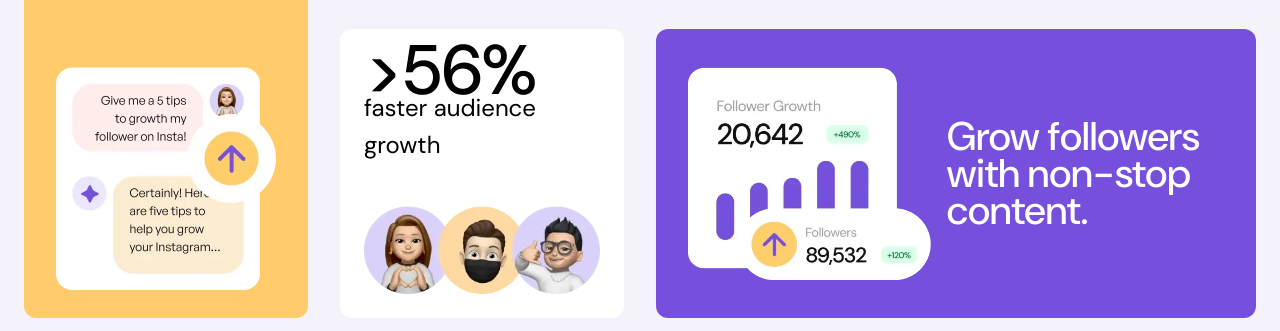
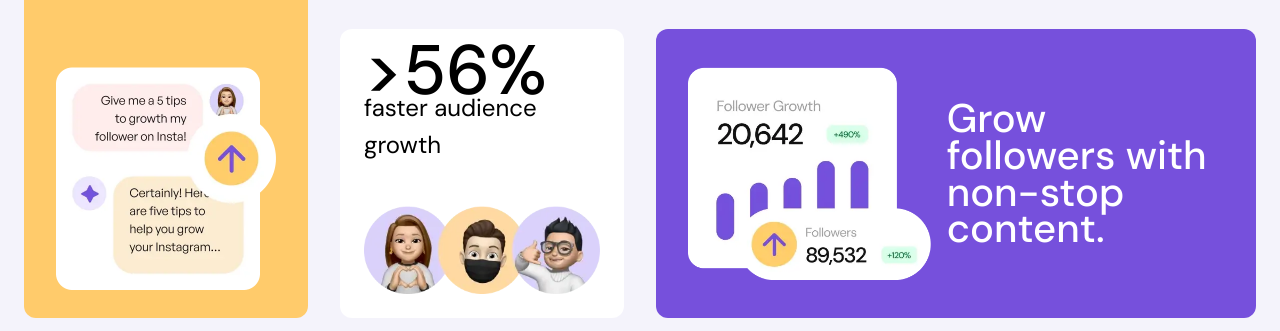
Before and after one commit to SewarAslan/frontendMentor-grid-layout, a plain HTML site: page index.html in a window 1280 px wide. Shown: the part 736-1067 px from the top of the page. Drawn offline with Linux system fonts and the light colour scheme.

Commit message:
finishing ...

```diff
--- a/Style.css
+++ b/Style.css
@@ -1,11 +1,49 @@
 @font-face {
-    font-family: 'DMSans';
-    src: url('assets/fonts/DMSans-VariableFont_opsz,wght.ttf');
+  font-family: 'DMSans';
+  src: url('assets/fonts/static/DMSans-Regular.ttf') format('truetype');
+  font-weight: 400;
+  font-style: normal;
 }
+
+@font-face {
+  font-family: 'DMSans';
+  src: url('assets/fonts/DMSans-Bold.ttf') format('truetype');
+  font-weight: 700;
+  font-style: normal;
+}
+
+@font-face {
+  font-family: 'DMSans';
+  src: url('assets/fonts/static/DMSans-MediumItalic.ttf') format('truetype');
+  font-weight: 500;
+  font-style: italic;
+}
+
+@font-face {
+  font-family: 'DMSans';
+  src: url('assets/fonts/static/DMSans-Medium.ttf') format('truetype');
+  font-weight: 500;
+  font-style: normal;
+}
+@font-face {
+  font-family: 'DMSansVar';
+  src: url('assets/fonts/DMSans-VariableFont_opsz,wght.ttf') format('truetype');
+  font-weight: 100 900;
+  font-style: normal;
+}
+
+@font-face {
+  font-family: 'DMSansVar';
+  src: url('assets/fonts/DMSans-Italic-VariableFont_opsz,wght.ttf') format('truetype');
+  font-weight: 100 900;
+  font-style: italic;
+}
+
+
 
 body{
     font-size: 18px;
-    font-family: 'DMSans';
+  font-family: 'DMSans', sans-serif;
   overflow-x: hidden;
   background-color: hsl(249, 54%, 97%);
   box-sizing: border-box;
--- a/index.html
+++ b/index.html
@@ -57,7 +57,7 @@
 
   <div class="attribution">
     Challenge by <a href="https://www.frontendmentor.io?ref=challenge">Frontend Mentor</a>.
-    Coded by <a href="#">Your Name Here</a>.
+    Coded by <a href="#">Sewar Aslan</a>.
   </div>
 </body>
 </html>
```
